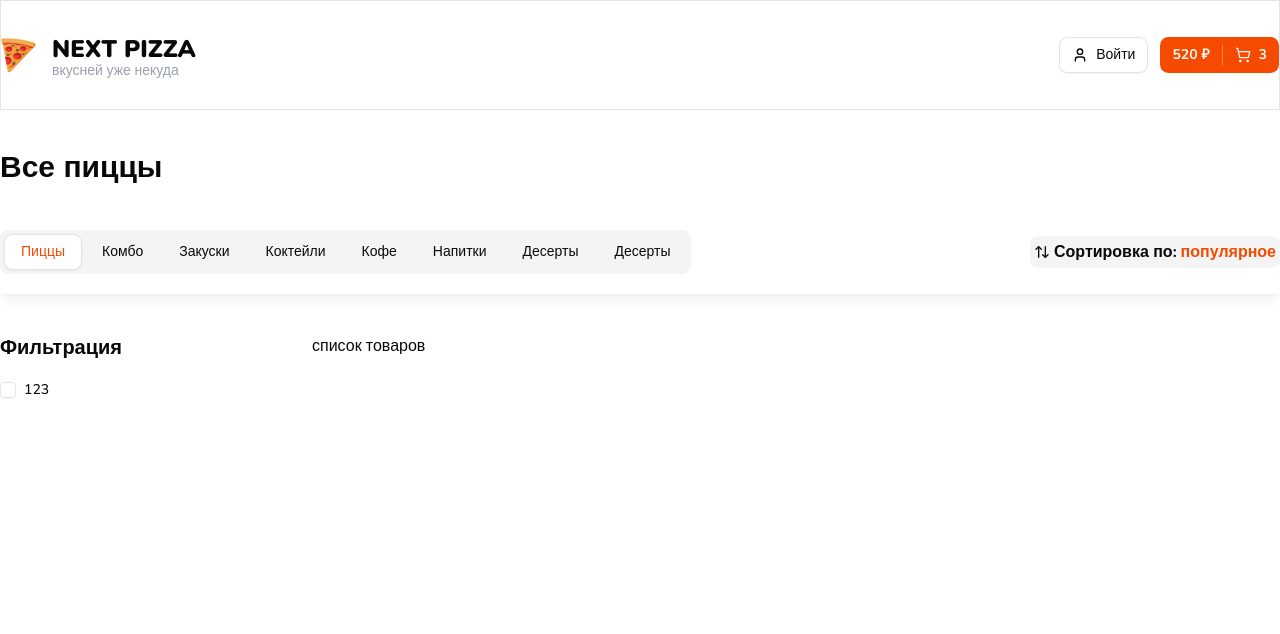
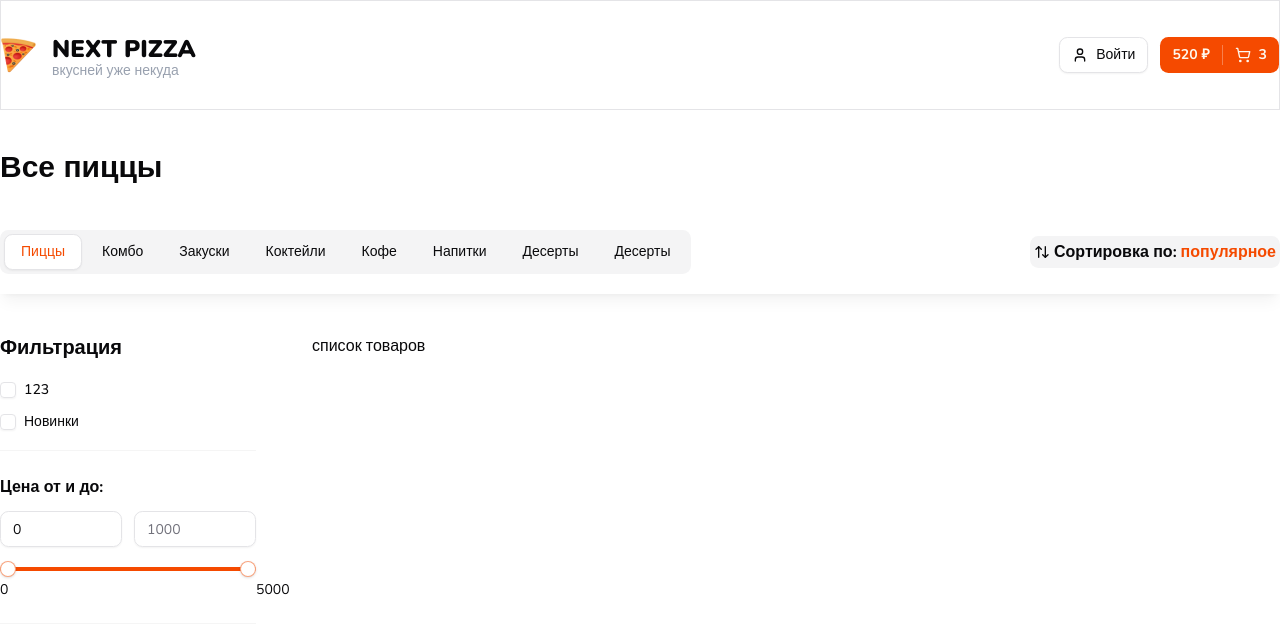
Before and after one commit to elisha111/next-pizza, a Next.js app: page / in a window 1280 px wide. Shown: the top 634 px of the page. Built offline with nearby package versions, Linux system fonts and the light colour scheme.

Commit message:
123 filters, checkbox

```diff
--- /dev/null
+++ b/src/components/shared/checkbox-filters-group.tsx
@@ -0,0 +1,29 @@
+import { FilterCheckboxProps } from "./filter-checkbox";
+
+type Item = FilterCheckboxProps;
+
+interface Props {
+  title: string;
+  items: Item[];
+  defaultItems?: Item[];
+  limit?: number;
+  searchInputPlaceholder?: string;
+  onChange?: (values: string[]) => void;
+  defaultValue?: string[];
+  className?: string;
+}
+
+export const CheckboxFiltersGroup = (props: Props) => {
+  const {
+    className,
+    title,
+    items,
+    defaultItems,
+    limit = 5,
+    searchInputPlaceholder = "Поиск..",
+    defaultValue,
+    onChange,
+  } = props;
+
+  return <div>checkbox-filters-group</div>;
+};
--- a/src/components/shared/filter-checkbox.tsx
+++ b/src/components/shared/filter-checkbox.tsx
@@ -1,12 +1,26 @@
 import { Checkbox, Label } from "@/components/ui";
 
-export const FilterCheckbox = (props) => {
-  const { text, value } = props;
+export interface FilterCheckboxProps {
+  text: string;
+  value: string;
+  endAdornment?: React.ReactNode;
+  onCheckedChange?: (checked: boolean) => void;
+  checked?: boolean;
+}
+
+export const FilterCheckbox = (props: FilterCheckboxProps) => {
+  const { text, value, endAdornment, onCheckedChange, checked } = props;
 
   return (
     <div className="flex items-center gap-2">
-      <Checkbox value={value} id={`checkbox-${String(value)}`} />
+      <Checkbox
+        value={value}
+        id={`checkbox-${String(value)}`}
+        onCheckedChange={onCheckedChange}
+        checked={checked}
+      />
       <Label htmlFor={`checkbox-${String(value)}`}>{text}</Label>
+      {endAdornment}
     </div>
   );
 };
--- a/src/components/shared/filters.tsx
+++ b/src/components/shared/filters.tsx
@@ -1,4 +1,5 @@
-import { FilterCheckbox, Title } from "@/components/shared";
+import { FilterCheckbox, RangeSlider, Title } from "@/components/shared";
+import { Input } from "../ui";
 
 interface Props {
   className?: string;
@@ -11,9 +12,28 @@
     <div className={className}>
       <Title text="Фильтрация" size="sm" className="mb-5 font-bold" />
 
+      {/* чекбокс-фильтры */}
       <div className="flex flex-col gap-4">
-        {/* чекбокс-фильтры */}
-        <FilterCheckbox text="123" value="" />
+        <FilterCheckbox text="123" value="1" />
+        <FilterCheckbox text="Новинки" value="2" />
+      </div>
+
+      {/* фильтр цен */}
+      <div className="mt-5 border-y border-y-neutral-100 py-6 pb-7">
+        <p className="font-bold mb-3">Цена от и до:</p>
+
+        <div className="flex gap-3 mb-5">
+          <Input
+            type="number"
+            placeholder="0"
+            min={0}
+            max={1000}
+            defaultValue={0}
+          />
+          <Input type="number" placeholder="1000" min={100} max={1000} />
+        </div>
+
+        <RangeSlider min={0} max={5000} step={10} value={[0, 5000]} />
       </div>
     </div>
   );
--- a/src/components/shared/index.ts
+++ b/src/components/shared/index.ts
@@ -6,3 +6,4 @@
 export { TopBar } from "./top-bar";
 export { Filters } from "./filters";
 export { FilterCheckbox } from "./filter-checkbox";
+export { RangeSlider } from "./range-slider";
--- /dev/null
+++ b/src/components/shared/range-slider.tsx
@@ -0,0 +1,87 @@
+"use client";
+
+import React from "react";
+import * as SliderPrimitive from "@radix-ui/react-slider";
+
+import { cn } from "@/lib/utils";
+
+type SliderProps = {
+  className?: string;
+  min: number;
+  max: number;
+  step: number;
+  formatLabel?: (value: number) => string;
+  value?: number[] | readonly number[];
+  onValueChange?: (values: number[]) => void;
+};
+
+const RangeSlider = React.forwardRef(
+  (
+    {
+      className,
+      min,
+      max,
+      step,
+      formatLabel,
+      value,
+      onValueChange,
+      ...props
+    }: SliderProps,
+    ref,
+  ) => {
+    const initialValue = Array.isArray(value) ? value : [min, max];
+    const [localValues, setLocalValues] = React.useState(initialValue);
+
+    React.useEffect(() => {
+      // Update localValues when the external value prop changes
+      setLocalValues(Array.isArray(value) ? value : [min, max]);
+    }, [min, max, value]);
+
+    const handleValueChange = (newValues: number[]) => {
+      setLocalValues(newValues);
+      if (onValueChange) {
+        onValueChange(newValues);
+      }
+    };
+
+    return (
+      <SliderPrimitive.Root
+        ref={ref as React.RefObject<HTMLDivElement>}
+        min={min}
+        max={max}
+        step={step}
+        value={localValues}
+        onValueChange={handleValueChange}
+        className={cn(
+          "relative flex w-full touch-none select-none mb-6 items-center",
+          className,
+        )}
+        {...props}
+      >
+        <SliderPrimitive.Track className="relative h-1 w-full grow overflow-hidden rounded-full bg-primary/20">
+          <SliderPrimitive.Range className="absolute h-full bg-primary" />
+        </SliderPrimitive.Track>
+        {localValues.map((value, index) => (
+          <React.Fragment key={index}>
+            <div
+              className="absolute text-center"
+              style={{
+                left: `calc(${((value - min) / (max - min)) * 100}% + 0px)`,
+                top: `10px`,
+              }}
+            >
+              <span className="text-sm">
+                {formatLabel ? formatLabel(value) : value}
+              </span>
+            </div>
+            <SliderPrimitive.Thumb className="block h-4 w-4 rounded-full border border-primary/50 bg-white shadow transition-colors focus-visible:outline-none focus-visible:ring-1 focus-visible:ring-ring disabled:pointer-events-none disabled:opacity-50" />
+          </React.Fragment>
+        ))}
+      </SliderPrimitive.Root>
+    );
+  },
+);
+
+RangeSlider.displayName = SliderPrimitive.Root.displayName;
+
+export { RangeSlider };
```
